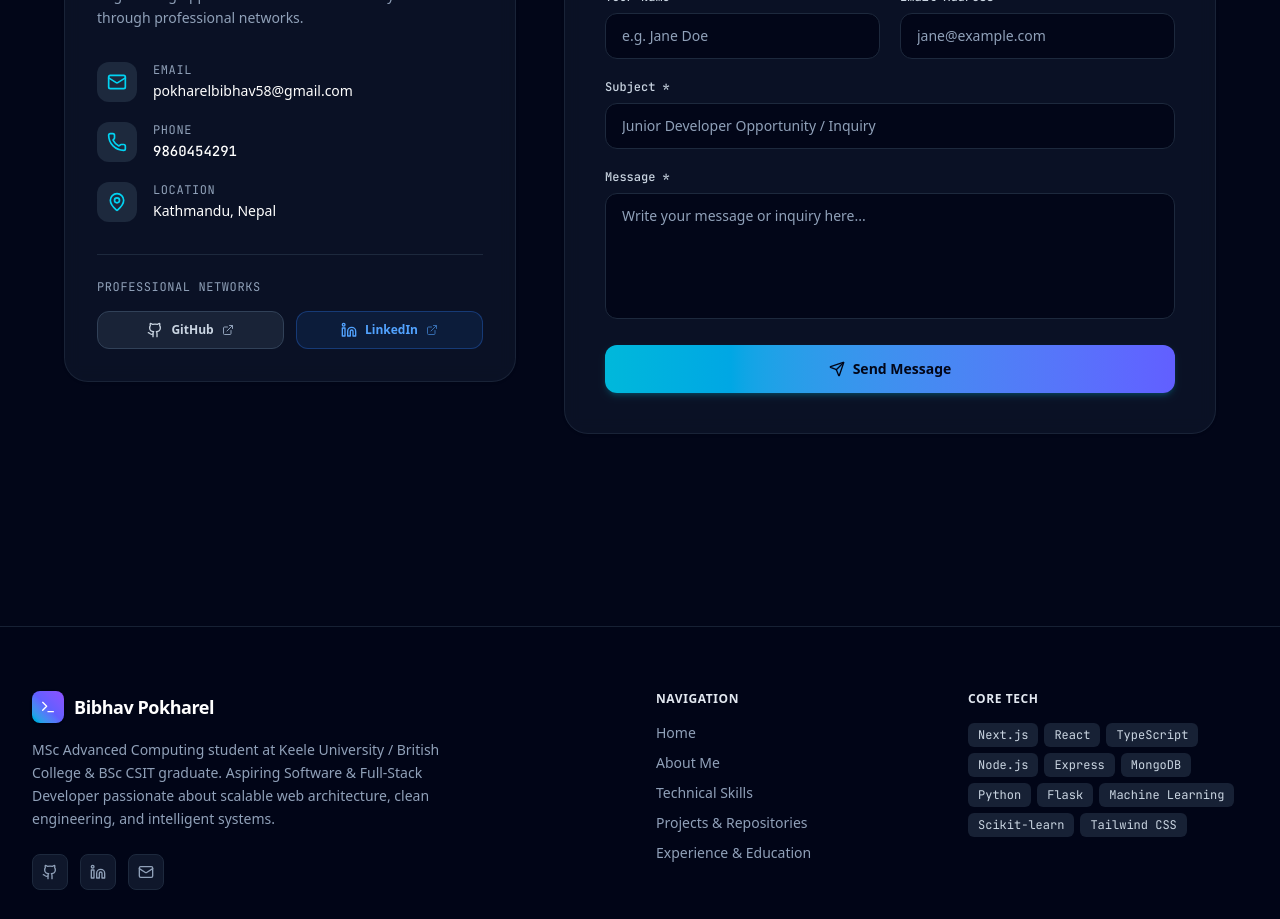
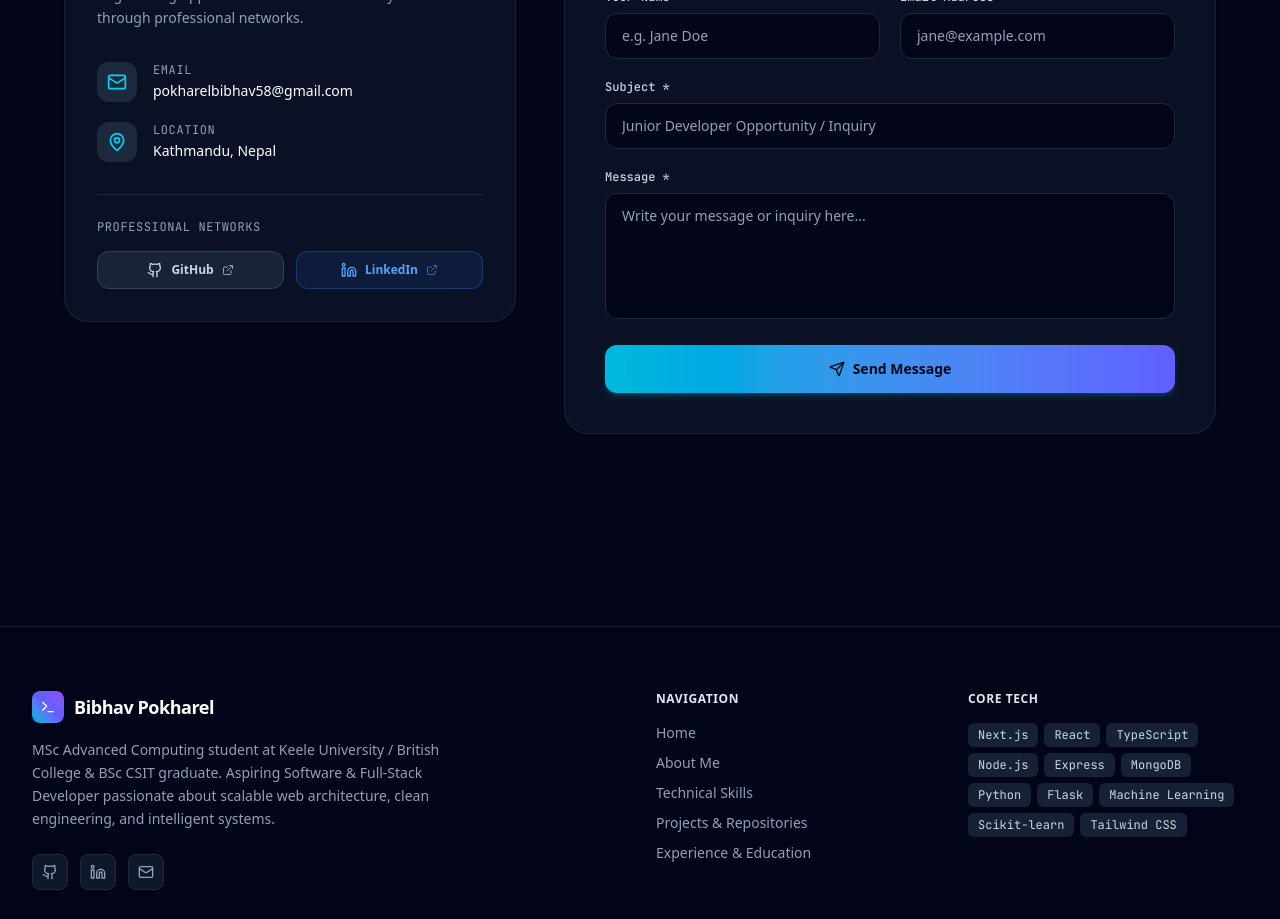
Before and after one commit to bob2056/PORTFOLIO-BIBHAV-POKHAREL, a Next.js app in the folder frontend/: page / in a window 1280 px wide. Shown: the part 8340-9259 px from the top of the page. Built offline with nearby package versions, Linux system fonts and the light colour scheme; no server answers.

Commit message:
Hide phone number on public contact page

```diff
--- a/frontend/components/Contact.tsx
+++ b/frontend/components/Contact.tsx
@@ -5,7 +5,6 @@ import {
   Mail,
   Send,
   MapPin,
-  Phone,
   Github,
   Linkedin,
   CheckCircle2,
@@ -115,20 +114,6 @@ export const Contact: React.FC = () => {
                   >
                     pokharelbibhav58@gmail.com
                   </a>
-                </div>
-              </div>
-
-              <div className="flex items-start space-x-4">
-                <div className="w-10 h-10 rounded-xl bg-indigo-50 dark:bg-slate-800 flex items-center justify-center text-indigo-600 dark:text-cyan-400 shrink-0">
-                  <Phone className="w-5 h-5" />
-                </div>
-                <div>
-                  <div className="text-xs font-mono text-slate-400 uppercase tracking-wider">
-                    Phone
-                  </div>
-                  <span className="text-sm font-medium text-slate-900 dark:text-white font-mono">
-                    9860454291
-                  </span>
                 </div>
               </div>
 
```
